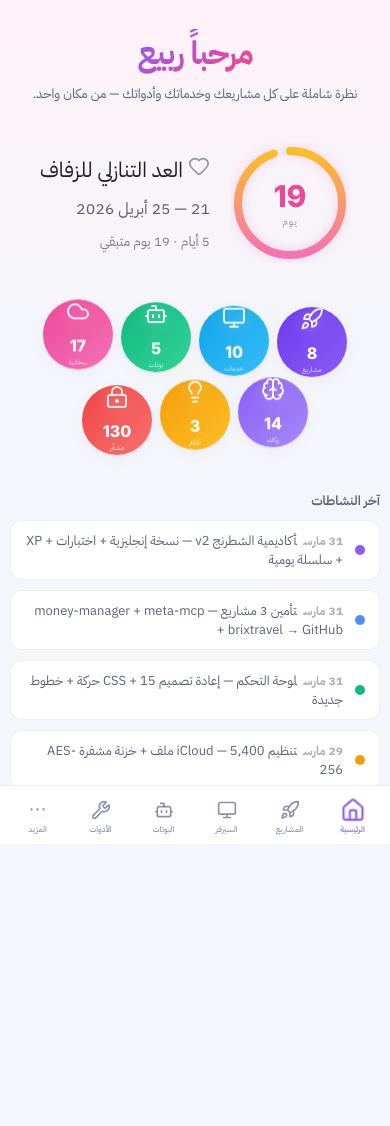
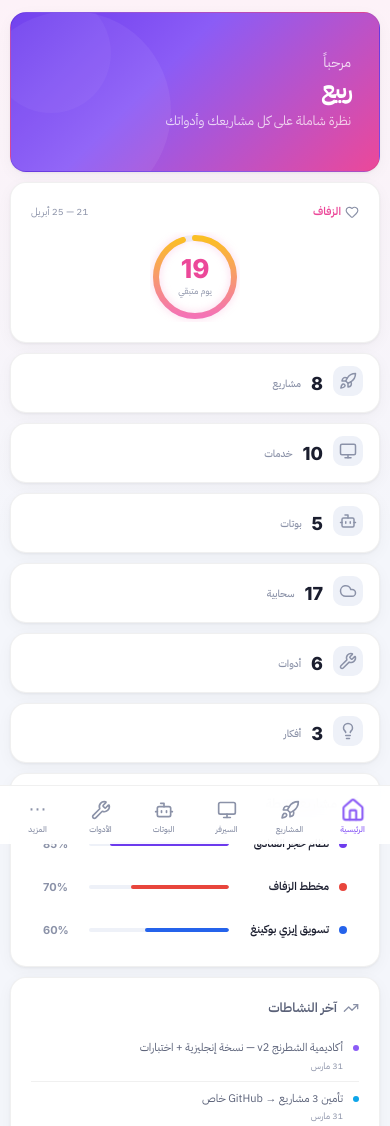
Before and after one commit to aneerabee/command-center, a plain HTML site: page index.html in a window 390 px wide. Shown: the top 1126 px of the page. Before the commit the page ends 874 px from the top, so only its background shows below. Drawn offline with nearby package versions, Linux system fonts and the light colour scheme.

Commit message:
feat: redesign homepage — Bento Grid dashboard layout
Replace old centered layout (circles + timeline) with modern Bento Grid:
- Welcome card: gradient purple→pink with name + subtitle
- Countdown card: SVG ring timer for wedding (19 days)
- 6 stat cards: icon + number + label (projects, services, bots, etc.)
- Active projects card: top 3 projects with progress bars
- Activity feed: recent events with colored dots
- Server status: live indicator with service count

Responsive:
- Desktop: 6-column grid
- iPad (1024px): 4 columns
- Tablet (768px): 2 columns
- Mobile (480px): single column with horizontal stat rows

Removed old orbs (floating circles) and basic timeline

```diff
--- a/app.js
+++ b/app.js
@@ -176,70 +176,107 @@ function closeMore() {
 
 const R = {};
 
-/* ── HOME ── */
+/* ── HOME — Bento Grid Dashboard ── */
 R.home = function() {
   const weddingDate = new Date(2026, 3, 21);
   const now = new Date();
   const days = Math.max(0, Math.ceil((weddingDate - now) / 86400000));
-  const circumference = 2 * Math.PI * 52;
-  const totalDays = 365;
-  const elapsed = totalDays - days;
-  const pct = Math.min(100, Math.max(0, elapsed / totalDays));
-  const dashArray = `${pct * circumference} ${circumference}`;
+  const circ = 2 * Math.PI * 52;
+  const pct = Math.min(1, Math.max(0, (365 - days) / 365));
 
-  const orbs = [
-    {label:'مشاريع',val:PRJ.length,em:'🚀',pg:'projects',grad:'linear-gradient(135deg,#6C3AED,#8B5CF6)'},
-    {label:'خدمات',val:SVC.length,em:'🖥️',pg:'server',grad:'linear-gradient(135deg,#0EA5E9,#38BDF8)'},
-    {label:'بوتات',val:BOT.length,em:'🤖',pg:'bots',grad:'linear-gradient(135deg,#10B981,#34D399)'},
-    {label:'سحابية',val:CLD.length,em:'☁️',pg:'cloud',grad:'linear-gradient(135deg,#EC4899,#F472B6)'},
-    {label:'وكلاء',val:14,em:'🧠',pg:'tools',grad:'linear-gradient(135deg,#8B5CF6,#A78BFA)'},
-    {label:'أفكار',val:IDEAS.length,em:'💡',pg:'ideas',grad:'linear-gradient(135deg,#F59E0B,#FBBF24)'},
-    {label:'مشفّر',val:130,em:'🔐',pg:'archive',grad:'linear-gradient(135deg,#EF4444,#F87171)'}
+  const stats = [
+    {label:'مشاريع',val:PRJ.length,em:'🚀',pg:'projects',cl:'#6C3AED'},
+    {label:'خدمات',val:SVC.length,em:'🖥️',pg:'server',cl:'#0EA5E9'},
+    {label:'بوتات',val:BOT.length,em:'🤖',pg:'bots',cl:'#8B5CF6'},
+    {label:'سحابية',val:CLD.length,em:'☁️',pg:'cloud',cl:'#EC4899'},
+    {label:'أدوات',val:TL.length,em:'🛠️',pg:'tools',cl:'#6D28D9'},
+    {label:'أفكار',val:IDEAS.length,em:'💡',pg:'ideas',cl:'#F59E0B'}
   ];
 
   const timeline = [
-    {date:'31 مارس',text:'أكاديمية الشطرنج v2 — نسخة إنجليزية + اختبارات + XP + سلسلة يومية',cl:'var(--purple)'},
-    {date:'31 مارس',text:'تأمين 3 مشاريع — money-manager + meta-mcp + brixtravel → GitHub',cl:'var(--blue)'},
-    {date:'31 مارس',text:'لوحة التحكم — إعادة تصميم CSS + 15 حركة + خطوط جديدة',cl:'var(--green)'},
-    {date:'29 مارس',text:'تنظيم iCloud — 5,400 ملف + خزنة مشفرة AES-256',cl:'var(--amber)'}
+    {date:'31 مارس',text:'أكاديمية الشطرنج v2 — نسخة إنجليزية + اختبارات',cl:'#8B5CF6'},
+    {date:'31 مارس',text:'تأمين 3 مشاريع → GitHub خاص',cl:'#0EA5E9'},
+    {date:'31 مارس',text:'لوحة التحكم — إعادة تصميم كاملة',cl:'#10B981'},
+    {date:'29 مارس',text:'تنظيم iCloud — 5,400 ملف + خزنة مشفرة',cl:'#F59E0B'}
   ];
 
-  return '<div class="home-hero">' +
-    '<h1 class="hero-title"><span class="gradient-text">مرحباً ربيع</span></h1>' +
-    '<p class="hero-sub">نظرة شاملة على كل مشاريعك وخدماتك وأدواتك — من مكان واحد.</p>' +
-    '</div>' +
-    '<div class="countdown-section">' +
-      '<div class="countdown-ring" id="countdown-ring">' +
-        '<svg viewBox="0 0 120 120" class="ring-svg">' +
-          '<circle cx="60" cy="60" r="52" class="ring-bg"/>' +
-          `<circle cx="60" cy="60" r="52" class="ring-fg" id="ring-fg" style="stroke-dasharray:${dashArray}"/>` +
-        '</svg>' +
-        '<div class="ring-content">' +
-          `<span class="ring-days" id="ring-days">${days}</span>` +
-          '<span class="ring-label">يوم</span>' +
-        '</div>' +
-      '</div>' +
-      '<div class="countdown-info">' +
-        `<div style="font-size:1.3rem">${_ic('💒',22)} العد التنازلي للزفاف</div>` +
-        '<div style="opacity:.7;margin:.25rem 0">21 — 25 أبريل 2026</div>' +
-        `<div style="font-size:.85rem;opacity:.55">5 أيام · ${days} يوم متبقي</div>` +
-      '</div>' +
-    '</div>' +
-    '<div class="orbs-grid">' + orbs.map(o =>
-      `<div class="orb glass" style="background:${o.grad}" onclick="go('${o.pg}')">`+
-      `<span class="orb-icon">${_ic(o.em,24)}</span>`+
-      `<span class="orb-val">${o.val}</span>`+
-      `<span class="orb-label">${E(o.label)}</span></div>`
-    ).join('') + '</div>' +
-    '<div class="timeline-section">' +
-      '<h3 class="section-title">آخر النشاطات</h3>' +
-      '<div class="timeline">' + timeline.map(t =>
-        `<div class="timeline-item">`+
-        `<span class="timeline-dot" style="background:${t.cl}"></span>`+
-        `<span class="timeline-text"><strong style="opacity:.5;font-size:.75rem;margin-left:.4rem">${E(t.date)}</strong>${E(t.text)}</span>`+
+  const activeProjects = PRJ.filter(p=>p.st==='a').slice(0,3);
+
+  return `<div class="hm-bento">`+
+    // Welcome card — spans 2 cols
+    `<div class="hm-card hm-welcome">`+
+      `<div class="hm-welcome-content">`+
+        `<p class="hm-greeting">مرحباً</p>`+
+        `<h1 class="hm-name">ربيع</h1>`+
+        `<p class="hm-sub">نظرة شاملة على كل مشاريعك وأدواتك</p>`+
+      `</div>`+
+      `<div class="hm-welcome-deco"></div>`+
+    `</div>`+
+
+    // Countdown card
+    `<div class="hm-card hm-countdown">`+
+      `<div class="hm-countdown-top">`+
+        `<span class="hm-countdown-badge">${_ic('💒',14)} الزفاف</span>`+
+        `<span class="hm-countdown-date">21 — 25 أبريل</span>`+
+      `</div>`+
+      `<div class="hm-countdown-center">`+
+        `<svg viewBox="0 0 120 120" class="hm-ring">`+
+          `<circle cx="60" cy="60" r="52" fill="none" stroke="var(--elevated)" stroke-width="8"/>`+
+          `<circle cx="60" cy="60" r="52" fill="none" stroke="url(#ringGrad)" stroke-width="8" stroke-linecap="round" id="ring-fg" style="stroke-dasharray:${(pct*circ).toFixed(1)} ${circ.toFixed(1)};transform:rotate(-90deg);transform-origin:center"/>`+
+        `</svg>`+
+        `<div class="hm-countdown-num">`+
+          `<span class="hm-days" id="ring-days">${days}</span>`+
+          `<span class="hm-days-label">يوم متبقي</span>`+
+        `</div>`+
+      `</div>`+
+    `</div>`+
+
+    // Stats row — 6 mini cards
+    stats.map(s =>
+      `<div class="hm-card hm-stat" onclick="go('${s.pg}')">`+
+        `<div class="hm-stat-icon" style="color:${s.cl}">${_ic(s.em,18)}</div>`+
+        `<span class="hm-stat-val">${s.val}</span>`+
+        `<span class="hm-stat-label">${E(s.label)}</span>`+
+      `</div>`
+    ).join('')+
+
+    // Active projects card — spans 2 cols
+    `<div class="hm-card hm-active">`+
+      `<h3 class="hm-card-title">${_ic('🚀',16)} مشاريع نشطة</h3>`+
+      `<div class="hm-active-list">`+
+        activeProjects.map(p=>
+          `<div class="hm-active-item" onclick="go('projects')">`+
+            `<div class="hm-active-dot" style="background:${p.cl}"></div>`+
+            `<span class="hm-active-name">${E(p.ar)}</span>`+
+            `<div class="hm-active-bar"><div style="width:${p.pct}%;background:${p.cl}"></div></div>`+
+            `<span class="hm-active-pct">${p.pct}%</span>`+
+          `</div>`
+        ).join('')+
+      `</div>`+
+    `</div>`+
+
+    // Activity feed card
+    `<div class="hm-card hm-feed">`+
+      `<h3 class="hm-card-title">${_ic('📈',16)} آخر النشاطات</h3>`+
+      timeline.map(t=>
+        `<div class="hm-feed-item">`+
+          `<div class="hm-feed-dot" style="background:${t.cl}"></div>`+
+          `<div class="hm-feed-content">`+
+            `<span class="hm-feed-text">${E(t.text)}</span>`+
+            `<span class="hm-feed-date">${E(t.date)}</span>`+
+          `</div>`+
         `</div>`
-      ).join('') + '</div>' +
-    '</div>';
+      ).join('')+
+    `</div>`+
+
+    // Server status mini card
+    `<div class="hm-card hm-server" onclick="go('server')">`+
+      `<div class="hm-server-dot"></div>`+
+      `<span class="hm-server-label">Contabo VPS</span>`+
+      `<span class="hm-server-status">نشط · ${SVC.filter(s=>s.st).length} خدمات</span>`+
+    `</div>`+
+
+  `</div>`;
 };
 
 /* ── PROJECTS — Hero + Grid ── */
--- a/style.css
+++ b/style.css
@@ -175,32 +175,66 @@ a{text-decoration:none;color:inherit}
 .glass:hover::after{opacity:1}
 .glass:hover{border-color:var(--brdH);box-shadow:var(--sh2)}
 
-/* ══════ HOME ══════ */
-.home-hero{text-align:center;padding:40px 0 20px}
-.hero-title{font-size:clamp(32px,6vw,52px);font-weight:700;line-height:1.1;letter-spacing:-2px;margin-bottom:12px}
-.gradient-text{background:linear-gradient(135deg,var(--purple) 0%,var(--rose) 50%,var(--blue) 100%);-webkit-background-clip:text;-webkit-text-fill-color:transparent;background-size:200% auto}
-.hero-sub{font-size:14px;color:var(--t2);line-height:1.7;margin:0 auto}
-.countdown-section{display:flex;justify-content:center;padding:24px 0;gap:20px;align-items:center}
-.countdown-info{display:flex;flex-direction:column;justify-content:center;gap:.4rem}
-.countdown-ring{width:140px;height:140px;position:relative}
-.ring-svg{width:100%;height:100%;transform:rotate(-90deg)}
-.ring-bg{fill:none;stroke:var(--elevated);stroke-width:8}
-.ring-fg{fill:none;stroke:url(#ringGrad);stroke-width:8;stroke-linecap:round;transition:stroke-dashoffset 1.5s var(--ease);filter:drop-shadow(0 0 6px rgba(244,114,182,.3))}
-.ring-content{position:absolute;inset:0;display:flex;flex-direction:column;align-items:center;justify-content:center}
-.ring-days{font-size:36px;font-weight:800;font-family:var(--mono);color:var(--rose)}
-.ring-label{font-size:10px;color:var(--t3);letter-spacing:1px}
-.orbs-grid{display:flex;gap:12px;flex-wrap:wrap;justify-content:center;padding:20px 0}
-.orb{width:100px;height:100px;border-radius:50%;display:flex;flex-direction:column;align-items:center;justify-content:center;color:#fff;animation:float 5s ease-in-out infinite;border:none!important;will-change:transform}
-.orb:nth-child(2){animation-delay:.7s}.orb:nth-child(3){animation-delay:1.4s}.orb:nth-child(4){animation-delay:2.1s}.orb:nth-child(5){animation-delay:2.8s}.orb:nth-child(6){animation-delay:3.5s}
-.orb:hover{transform:scale(1.12)!important}
-.orb::before,.orb::after{display:none!important}
-.orb-icon{font-size:20px;margin-bottom:2px}.orb-val{font-size:22px;font-weight:800;font-family:var(--mono)}.orb-label{font-size:8px;opacity:.8;margin-top:1px}
-.timeline-section{padding:16px 0}
-.timeline{display:flex;flex-direction:column;gap:10px;max-width:600px;margin:0 auto}
-.timeline-item{display:flex;align-items:center;gap:12px;padding:10px 14px;background:var(--surface);border-radius:var(--r);border:1px solid var(--brd);animation:slideUp .4s var(--ease) both}
-.timeline-item:nth-child(1){animation-delay:.1s}.timeline-item:nth-child(2){animation-delay:.15s}.timeline-item:nth-child(3){animation-delay:.2s}.timeline-item:nth-child(4){animation-delay:.25s}.timeline-item:nth-child(5){animation-delay:.3s}
-.timeline-dot{width:10px;height:10px;border-radius:50%;flex-shrink:0}
-.timeline-text{font-size:13px;color:var(--t2)}
+/* ══════ HOME — Bento Grid ══════ */
+.hm-bento{display:grid;grid-template-columns:repeat(6,1fr);gap:14px;animation:fadeIn .5s var(--ease)}
+.hm-card{background:var(--surface);border:1px solid var(--brd);border-radius:var(--rl);padding:20px;box-shadow:var(--sh);transition:all .3s var(--ease);animation:slideUp .4s var(--ease) both}
+.hm-card:hover{box-shadow:var(--sh2);transform:translateY(-2px)}
+.hm-card-title{font-size:13px;font-weight:600;color:var(--t2);margin-bottom:14px;display:flex;align-items:center;gap:6px}
+
+/* Welcome — spans 4 cols */
+.hm-welcome{grid-column:span 4;background:linear-gradient(135deg,#6C3AED,#8B5CF6 40%,#EC4899);color:#fff;position:relative;overflow:hidden;padding:32px 28px;min-height:160px;display:flex;align-items:center}
+.hm-welcome-content{position:relative;z-index:1}
+.hm-greeting{font-size:14px;opacity:.8;margin-bottom:4px}
+.hm-name{font-size:clamp(32px,5vw,48px);font-weight:800;letter-spacing:-2px;line-height:1.1;margin-bottom:8px}
+.hm-sub{font-size:13px;opacity:.75;max-width:320px;line-height:1.6}
+.hm-welcome-deco{position:absolute;left:-40px;bottom:-40px;width:200px;height:200px;border-radius:50%;background:rgba(255,255,255,.06);pointer-events:none}
+.hm-welcome::after{content:'';position:absolute;left:-20px;top:-20px;width:120px;height:120px;border-radius:50%;background:rgba(255,255,255,.04);pointer-events:none}
+
+/* Countdown — spans 2 cols */
+.hm-countdown{grid-column:span 2;text-align:center;display:flex;flex-direction:column;align-items:center;padding:20px}
+.hm-countdown-top{display:flex;align-items:center;justify-content:space-between;width:100%;margin-bottom:12px}
+.hm-countdown-badge{font-size:11px;font-weight:600;color:var(--rose);display:flex;align-items:center;gap:4px}
+.hm-countdown-date{font-size:10px;color:var(--t3)}
+.hm-countdown-center{position:relative;width:110px;height:110px;margin:0 auto}
+.hm-ring{width:100%;height:100%}
+.hm-ring circle:last-child{filter:drop-shadow(0 0 6px rgba(244,114,182,.3))}
+.hm-countdown-num{position:absolute;inset:0;display:flex;flex-direction:column;align-items:center;justify-content:center}
+.hm-days{font-size:32px;font-weight:800;font-family:var(--mono);color:var(--rose);line-height:1}
+.hm-days-label{font-size:9px;color:var(--t3);margin-top:2px}
+
+/* Stats — each 1 col */
+.hm-stat{grid-column:span 1;text-align:center;cursor:pointer;padding:16px 10px;display:flex;flex-direction:column;align-items:center;gap:4px}
+.hm-stat:hover{border-color:var(--brdH)}
+.hm-stat-icon{width:36px;height:36px;border-radius:10px;background:var(--elevated);display:flex;align-items:center;justify-content:center;margin-bottom:4px;transition:all .3s var(--ease)}
+.hm-stat:hover .hm-stat-icon{transform:scale(1.1);box-shadow:0 4px 12px rgba(0,0,0,.06)}
+.hm-stat-val{font-size:22px;font-weight:800;font-family:var(--mono);color:var(--t1)}
+.hm-stat-label{font-size:10px;color:var(--t3);font-weight:500}
+
+/* Active projects — spans 4 cols */
+.hm-active{grid-column:span 4}
+.hm-active-list{display:flex;flex-direction:column;gap:10px}
+.hm-active-item{display:flex;align-items:center;gap:10px;cursor:pointer;padding:8px 12px;border-radius:10px;transition:background .2s}
+.hm-active-item:hover{background:var(--elevated)}
+.hm-active-dot{width:8px;height:8px;border-radius:50%;flex-shrink:0}
+.hm-active-name{font-size:12px;font-weight:600;color:var(--t1);min-width:120px}
+.hm-active-bar{flex:1;height:4px;background:var(--elevated);border-radius:2px;overflow:hidden}
+.hm-active-bar>div{height:100%;border-radius:2px;transition:width 1s var(--ease)}
+.hm-active-pct{font-size:11px;font-weight:700;font-family:var(--mono);color:var(--t3);min-width:36px;text-align:left}
+
+/* Feed — spans 2 cols */
+.hm-feed{grid-column:span 2}
+.hm-feed-item{display:flex;gap:10px;padding:8px 0;border-bottom:1px solid var(--brd)}
+.hm-feed-item:last-child{border-bottom:none}
+.hm-feed-dot{width:6px;height:6px;border-radius:50%;flex-shrink:0;margin-top:6px}
+.hm-feed-content{flex:1}
+.hm-feed-text{font-size:11px;color:var(--t2);line-height:1.6;display:block}
+.hm-feed-date{font-size:9px;color:var(--t3);margin-top:2px;display:block}
+
+/* Server mini — spans full or part */
+.hm-server{grid-column:span 6;display:flex;align-items:center;gap:10px;cursor:pointer;padding:14px 20px}
+.hm-server-dot{width:8px;height:8px;border-radius:50%;background:var(--green);box-shadow:0 0 8px var(--green);animation:pulse 2s infinite}
+.hm-server-label{font-size:13px;font-weight:600;font-family:var(--mono);color:var(--t1)}
+.hm-server-status{font-size:11px;color:var(--t3);margin-right:auto}
 
 /* ══════ PROJECTS — Hero + Grid ══════ */
 .prj-hero{position:relative;border-radius:20px;overflow:hidden;cursor:pointer;margin-bottom:20px;animation:fadeIn .5s var(--ease);transition:transform .3s var(--ease),box-shadow .3s var(--ease);will-change:transform;box-shadow:var(--sh3)}
@@ -586,7 +620,11 @@ a{text-decoration:none;color:inherit}
   .more-sheet-content{grid-template-columns:repeat(4,1fr)}
   .more-sheet-handle{grid-column:span 4}
   .prj-hero-content{padding:28px 22px}
-  .home-hero{padding:30px 0 16px}
+  .hm-bento{grid-template-columns:repeat(4,1fr)}
+  .hm-welcome{grid-column:span 2}.hm-countdown{grid-column:span 2}
+  .hm-stat{grid-column:span 1}
+  .hm-active{grid-column:span 2}.hm-feed{grid-column:span 2}
+  .hm-server{grid-column:span 4}
 }
 
 /* ── MOBILE: <=768px ── */
@@ -619,8 +657,12 @@ a{text-decoration:none;color:inherit}
   .prj-hero-stats{justify-content:center}
   .prj-hero-footer{justify-content:center}
   .prj-hero-content{padding:24px 18px}
-  .home-hero{padding:24px 0 14px}
-  .hero-title{letter-spacing:-1px}
+  .hm-bento{grid-template-columns:repeat(2,1fr)}
+  .hm-welcome{grid-column:span 2}.hm-countdown{grid-column:span 2}
+  .hm-stat{grid-column:span 1}
+  .hm-active{grid-column:span 2}.hm-feed{grid-column:span 2}
+  .hm-server{grid-column:span 2}
+  .hm-name{font-size:28px}
 
   /* Detail views — full width */
   .dt-panel{width:96%;max-width:none;max-height:90vh}
@@ -643,10 +685,10 @@ a{text-decoration:none;color:inherit}
   .cloud-card-lg{min-width:0}
 
   /* Orbs */
-  .orbs-grid{gap:8px}
-  .orb{width:80px;height:80px}
-  .orb-val{font-size:18px}
-  .orb-label{font-size:7px}
+  .hm-stat{padding:12px 8px}
+  .hm-stat-val{font-size:18px}
+  .hm-stat-icon{width:30px;height:30px}
+  .hm-active-name{min-width:90px;font-size:11px}
 
   /* Auto stats */
   .auto-stats{flex-wrap:wrap;gap:8px}
@@ -686,10 +728,14 @@ a{text-decoration:none;color:inherit}
   .server-header{padding:14px}
   .cloud-cat-grid{gap:6px}
   .cloud-card{padding:10px 12px;min-width:0;flex:1 1 100%}
-  .orb{width:70px;height:70px}
-  .orb-val{font-size:16px}
-  .orb-icon{font-size:16px}
-  .countdown-ring{width:120px;height:120px}
+  .hm-bento{grid-template-columns:1fr}
+  .hm-welcome,.hm-countdown,.hm-stat,.hm-active,.hm-feed,.hm-server{grid-column:span 1}
+  .hm-bento{display:flex;flex-direction:column;gap:10px}
+  .hm-name{font-size:24px}
+  .hm-stat{flex-direction:row;text-align:right;gap:10px;padding:12px 16px}
+  .hm-stat-val{font-size:18px}
+  .hm-countdown-center{width:90px;height:90px}
+  .hm-days{font-size:26px}
   .ring-days{font-size:30px}
   .dsp-sidebar{padding:16px 14px}
   .dt-body{padding:14px 16px}
```
